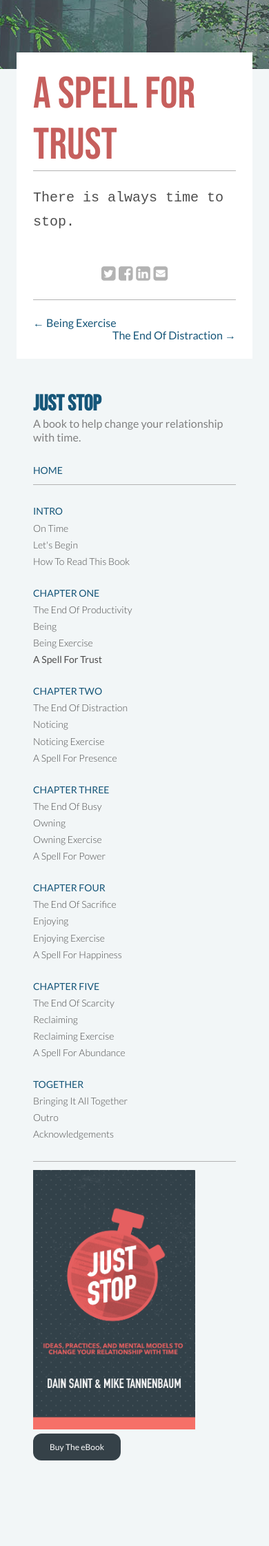
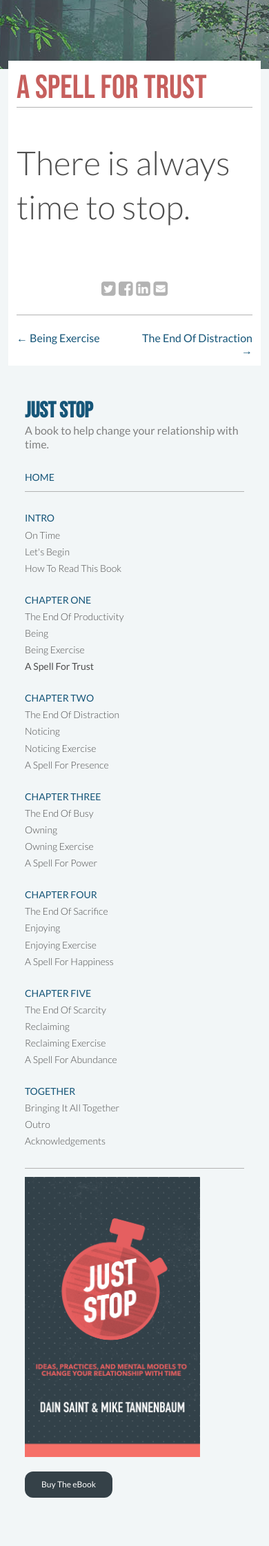
Before and after one commit to dainsaint/readjuststop.com, a Jekyll site: the page built from _chapters/chapter-one/a-spell-for-trust.md, in a window 390 px wide. Shown: the whole page at 69% size. Built offline with Jekyll 4.4.1, drawn with Linux system fonts in a browser that asks for light colours; before the commit the page ends 2183 px from its top, so only the background shows below that.

Commit message:
fixes for mobile and spells

```diff
--- a/_chapters/chapter-one/a-spell-for-trust.md
+++ b/_chapters/chapter-one/a-spell-for-trust.md
@@ -4,5 +4,5 @@
 order: 7
 layout: book
 ---
-
-`There is always time to stop.`
+{:.spell}
+There is always time to stop.
--- a/assets/css/main.scss
+++ b/assets/css/main.scss
@@ -23,6 +23,11 @@
   &.book
   {
     padding: 24px;
+
+    @media(max-width: 500px)
+    {
+      padding: 12px;
+    }
   }
 }
 
@@ -33,6 +38,11 @@
     background: url( '../img/background.jpg' ) #354148 center center;
     height: 100px;
     margin: -24px;
+
+    @media(max-width: 500px)
+    {
+      margin: -12px;
+    }
   }
 }
 
@@ -72,6 +82,11 @@
 
     padding: 24px;
 
+    @media(max-width: 500px)
+    {
+      padding: 12px;
+    }
+
     blockquote
     {
         border-left: 2px solid $red;
@@ -90,11 +105,22 @@
       font-weight: 100;
       color: $dark;
 
+      @media(max-width: 500px)
+      {
+        font-size: 16px;
+        line-height: 24px;
+      }
+
     }
 
     h1
     {
       border-bottom: 1px solid $light;
+
+      @media(max-width: 500px)
+      {
+        font-size: 48px;
+      }
     }
 
     h2
@@ -103,10 +129,13 @@
       font-weight: 100;
     }
 
+
+
     .spell
     {
-      text-align: center;
+      text-align: left;
       font-size: 48px;
+      line-height: 64px;
       font-weight: 100;
     }
 
@@ -264,6 +293,8 @@
   border: none;
   border-radius: 12px;
   cursor: pointer;
+  display: inline-block;
+  margin: 4px 0px;
 
   &:hover
   {
@@ -324,18 +355,22 @@
 {
   border-top: 1px solid $light;
   padding-top: 24px;
+  display: grid;
+  grid-template-columns: 50% 50%;
   a
   {
+    display: block;
     color: $teal;
     &:hover
     {
       text-decoration: underline;
     }
   }
-  .next
-  {
-    float: right;
+
+  .next{
+    text-align: right;
   }
+
 }
 
 
@@ -370,6 +405,12 @@
         margin: 0px;
         color: $white;
 
+        @media(max-width: 500px)
+        {
+          font-size: 24px;
+        }
+
+
       }
 
       h1
@@ -382,12 +423,23 @@
         padding: 0px;
         line-height: 64px;
         font-weight: normal;
+
+        @media(max-width: 500px)
+        {
+          font-size: 72px;
+          line-height: 48px;
+        }
       }
 
       .lead
       {
         color: $pale;
         margin: 16px 0px 0px 0px;
+
+        @media(max-width: 500px)
+        {
+          font-size: 16px;
+        }
       }
 
       .cta
@@ -459,6 +511,11 @@
             max-height: none;
             max-width: 400px;
           }
+
+          @media(max-width: 500px)
+          {
+            max-width: 275px;
+          }
         }
       }
 
@@ -490,6 +547,12 @@
   h1
   {
     font-size: 36px;
+
+    @media(max-width: 500px)
+    {
+      font-size: 24px;
+    }
+
   }
   input
   {
--- a/index.html
+++ b/index.html
@@ -51,7 +51,7 @@
 
         <p class="cta">
           <a class="button" href="/intro/on-time">Read Online Free</a>
-          &nbsp;&nbsp;
+
           <a class="button dark" href="https://gum.co/QpepE?wanted=true" data-gumroad-single-product="true">Buy The eBook</a>
         </p>
       </div>
```
Also changed, not shown: _chapters/chapter-five/a-spell-for-abundance.md (+2 -2 lines), _chapters/chapter-four/a-spell-for-happiness.md (+2 -1 lines), _chapters/chapter-two/a-spell-for-presence.md (+2 -2 lines), 1 other file.
